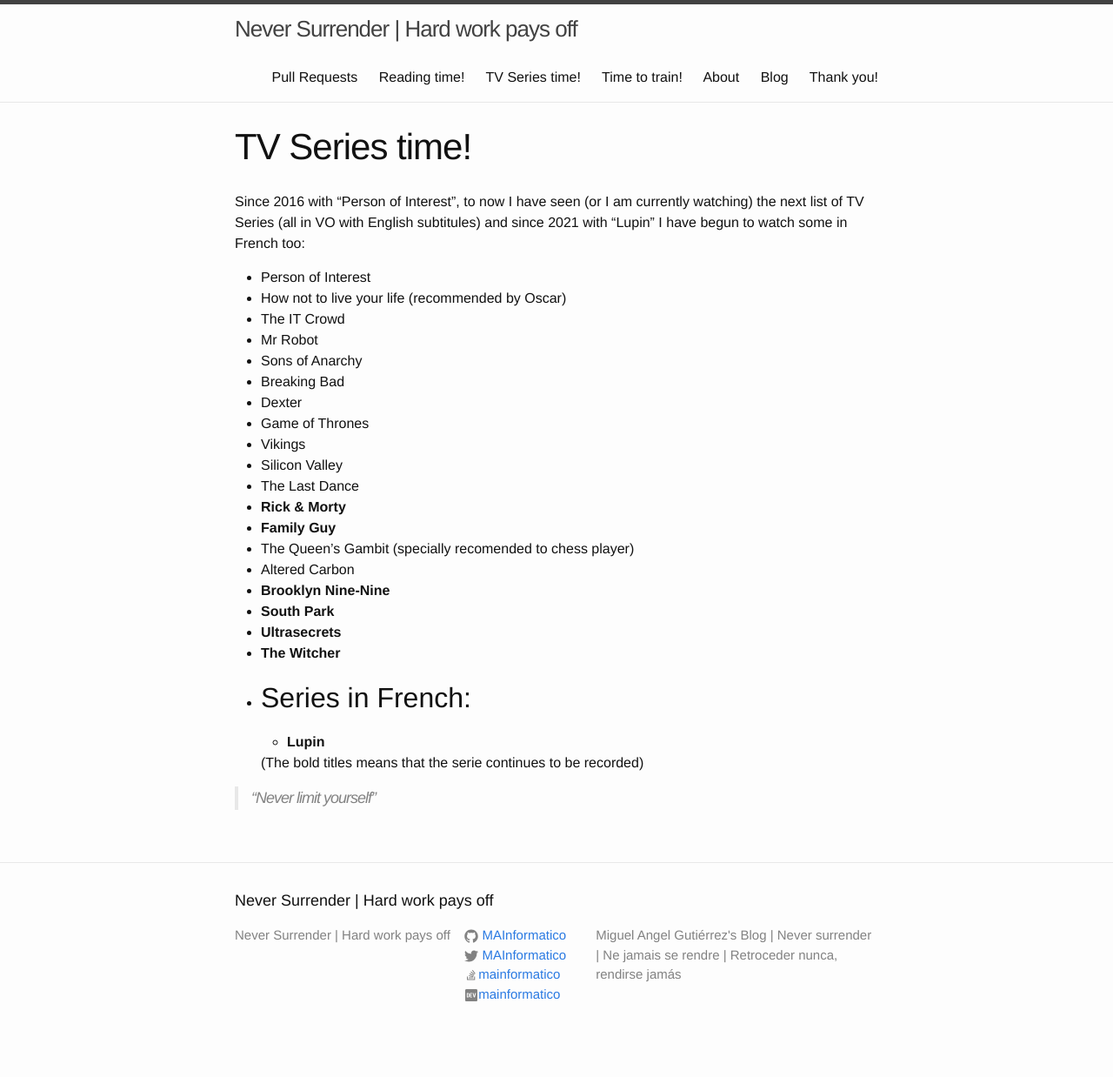
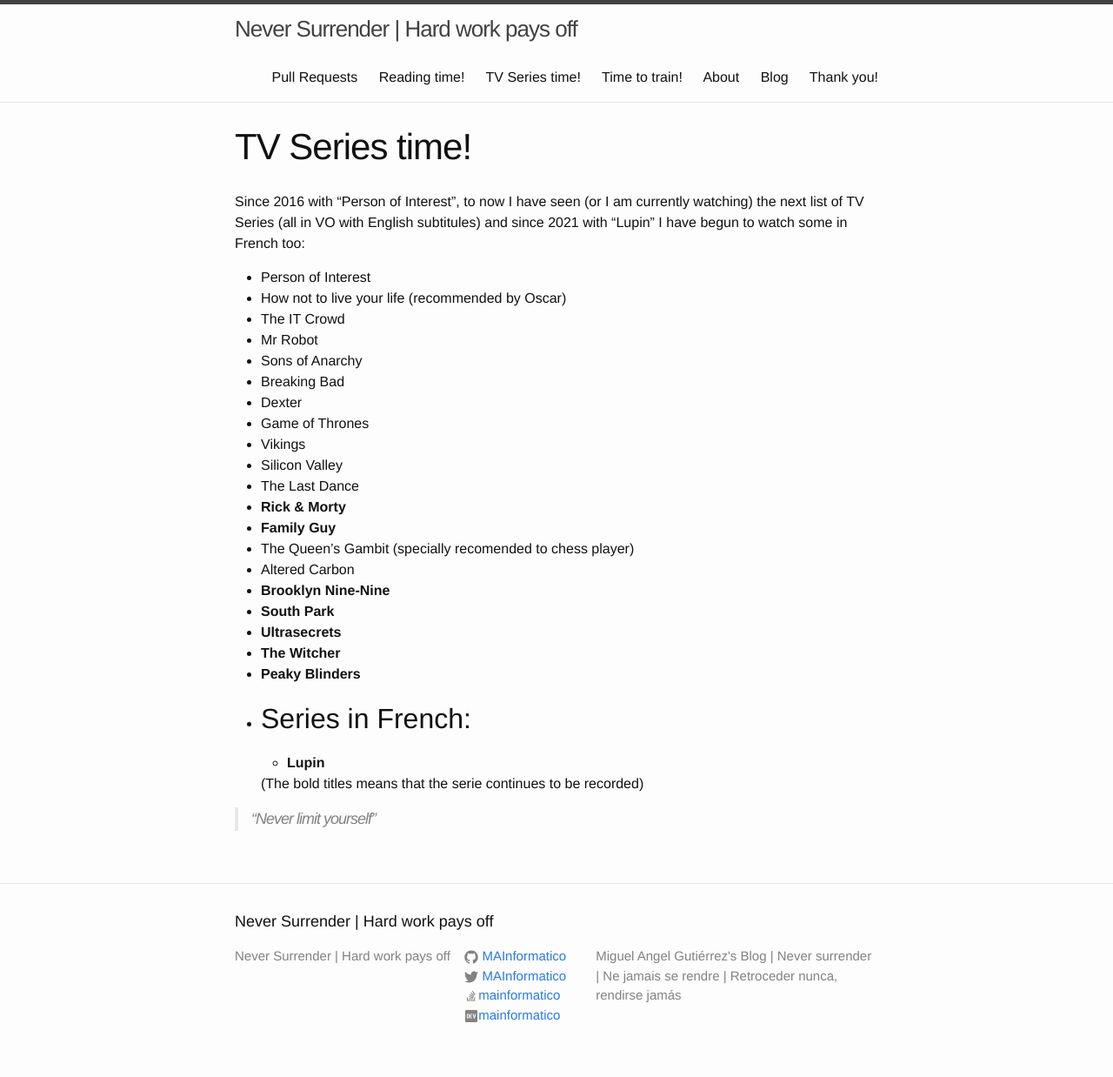
Before and after one commit to MAInformatico/MAInformatico.github.io, a Jekyll site: the page built from Series_Time.md, in a window 1280 px wide. Shown: the whole page at 87% size. Built offline with Jekyll 4.4.1, drawn with Linux system fonts in a browser that asks for light colours; before the commit the page ends 1214 px from its top, so only the background shows below that.

Commit message:
updating

```diff
--- a/Series_Time.md
+++ b/Series_Time.md
@@ -25,6 +25,7 @@
 * **South Park**
 * **Ultrasecrets**
 * **The Witcher**
+* **Peaky Blinders**
 
 
 
```
